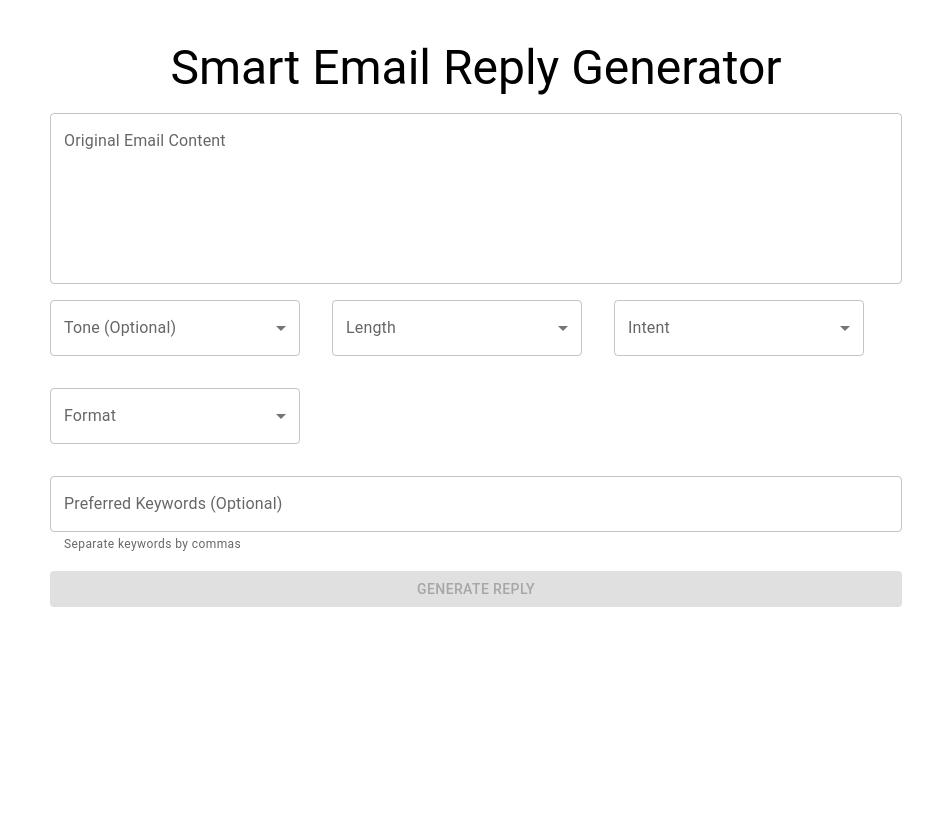
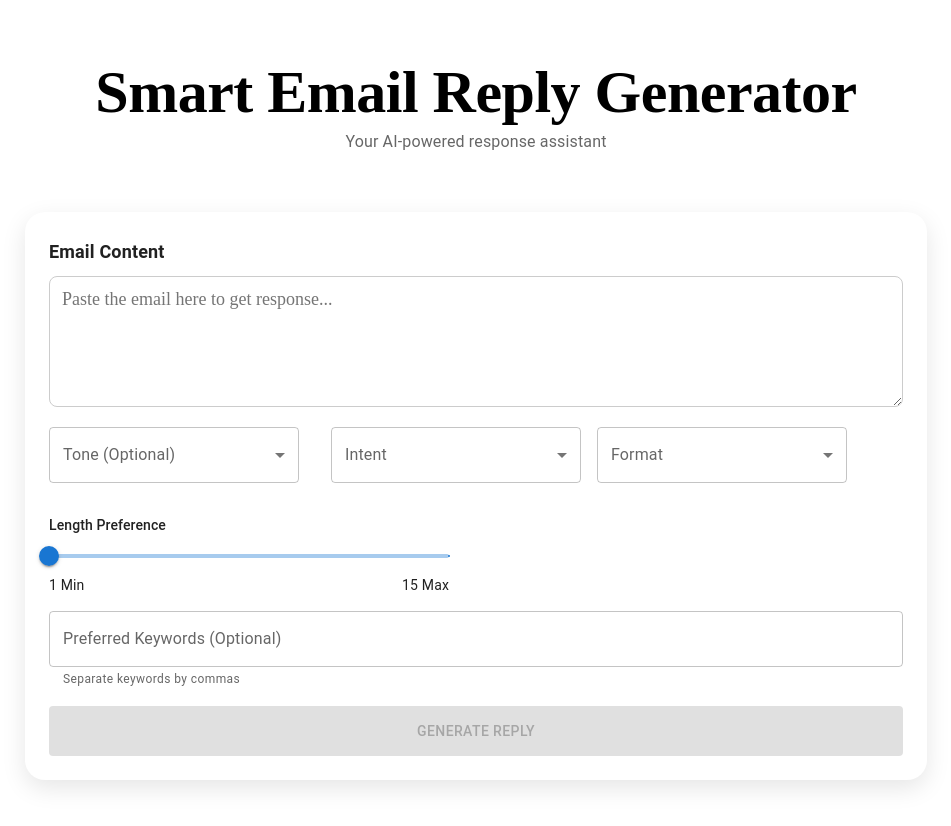
Before and after one commit to rxhuljoshi10/Smart-Email-Writer, a React (Vite) app in the folder Frontend/: page / in a window 1280 px wide. Shown: the whole page, without its empty margins (164-1115 px from the left). Before the commit the page ends 800 px from the top, so only its background shows below. Built offline with nearby package versions, Linux system fonts and the light colour scheme.

Commit message:
Enhance UI

```diff
--- a/Frontend/src/App.jsx
+++ b/Frontend/src/App.jsx
@@ -2,12 +2,15 @@ import { useState } from 'react'
 import Container from '@mui/material/Container';
 import { Box, Button, AppBar, Toolbar, CircularProgress, FormControl, InputLabel, MenuItem, Select, TextField, Typography } from '@mui/material';
 import axios from 'axios';
+import Slider from '@mui/material/Slider';
+import Card from '@mui/material/Card';
+import LabeledTextarea from './components/LabeledTextArea.jsx';
 
 
 function App() {
   const[emailContent, setEmailContent] = useState("");
   const[tone, setTone] = useState("");
-  const[length, setLength] = useState("");
+  const [replyLength, setReplyLength] = useState();
   const[intent, setIntent] = useState("");
   const[generatedReply, setGeneratedReply] = useState("");
   const[loading, setLoading] = useState(false);
@@ -17,7 +20,12 @@ function App() {
   const [currentIndex, setCurrentIndex] = useState(-1);
   const [customKeywords, setCustomKeywords] = useState("");
   const [format, setFormat] = useState("");
-
+  const MAX = 15;
+  const MIN = 1;
+  const marks = [
+    { value: MIN, label: '' },
+    { value: MAX, label: '' },
+  ];
 
 
   const handleRequest = async ({ url, payload, setLoadingState, updateHistory = true }) => {
@@ -53,7 +61,7 @@ function App() {
       payload: {
         emailContent,
         tone,
-        length,
+        length : replyLength,
         intent,
         format,
         customKeywords
@@ -102,25 +110,43 @@ function App() {
 
 
   return (
-
-    <Container maxWidth="md" sx={{py:4}}>
-      <Typography variant='h3' component="h1" gutterBottom textAlign={'center'}>
+    <>
+    <Box sx={{ py: 3, borderRadius: 2, my: 4 }}>
+      <Typography
+        variant='h2'
+        component="h1"
+        textAlign='center'
+        color="#000000"
+        sx={{ fontWeight: 'bold', fontFamily: 'serif' }}>
         Smart Email Reply Generator
       </Typography>
+      <Typography variant='subtitle1' textAlign='center' color="textSecondary">
+        Your AI-powered response assistant
+      </Typography>
+    </Box>
 
-      <Box >
-        <TextField
-          fullWidth
-          multiline
-          rows={6}
-          variant='outlined'
-          label="Original Email Content"
-          value={emailContent || ''}
+    <Container sx={{width:'950px'}}>
+      <Card
+        sx={{
+          mb:6,
+          boxShadow: '0px 8px 24px rgba(0, 0, 0, 0.1)', // soft shadow
+          borderRadius: '20px', // rounded corners
+          padding: 3, // spacing inside
+          transition: 'transform 0.3s ease, box-shadow 0.3s ease',
+          '&:hover': {
+            transform: 'translateY(-5px)', // slight lift on hover
+            boxShadow: '0px 12px 32px rgba(0, 0, 0, 0.2)', // stronger shadow
+          }
+        }}>
+
+        <LabeledTextarea
+          label="Email Content"
+          placeholder="Paste the email here to get response..."
+          value={emailContent}
           onChange={(e) => setEmailContent(e.target.value)}
-          sx={{mb:2}}
         />
 
-        <Box sx={{ display: 'flex', flexWrap: 'wrap', gap: 2, mb: 2 }}>
+        <Box sx={{ display: 'flex', flexWrap: 'wrap', gap: 2, my: 2 }}>
           <FormControl sx={{mb: 2, mr:2, width: '250px'}}>
             <InputLabel>Tone (Optional)</InputLabel>
             <Select
@@ -134,7 +160,7 @@ function App() {
             </Select>
           </FormControl>
 
-        <FormControl sx={{mb: 2, mr:2, width: '250px'}}>
+          {/* <FormControl sx={{mb: 2, mr:2, width: '250px'}}>
             <InputLabel>Length</InputLabel>
             <Select
               value={length || ''}
@@ -145,7 +171,7 @@ function App() {
                 <MenuItem value="2-3 line">Medium (2-3 line)</MenuItem>
                 <MenuItem value="5-7 line">Long (5-7 line)</MenuItem>
             </Select>
-        </FormControl>
+          </FormControl> */}
 
           <FormControl sx={{mb: 2, width: '250px'}}>
             <InputLabel>Intent</InputLabel>
@@ -175,6 +201,33 @@ function App() {
             </Select>
           </FormControl>
 
+          <Box sx={{ width: 400 }}>
+            <Typography variant="subtitle2" gutterBottom>
+              Length Preference
+            </Typography>
+            <Slider
+              marks={marks}
+              step={1}
+              value={replyLength}
+              valueLabelDisplay="auto"
+              min={MIN}
+              max={MAX}
+              onChange={(_, newValue) => setReplyLength(newValue)}
+            />
+            <Box sx={{ display: 'flex', justifyContent: 'space-between' }}>
+              <Typography
+                variant="body2"
+                sx={{ cursor: 'pointer' }}>
+                {MIN} Min
+              </Typography>
+              <Typography
+                variant="body2"
+                sx={{ cursor: 'pointer' }}>
+                {MAX} Max
+              </Typography>
+            </Box>
+          </Box>
+
           <TextField
             label="Preferred Keywords (Optional)"
             variant="outlined"
@@ -183,36 +236,55 @@ function App() {
             onChange={(e) => setCustomKeywords(e.target.value)}
             helperText="Separate keywords by commas"
           />
-
         </Box>
 
         <Button
           variant='contained'
           onClick={handleSubmit}
           disabled={!emailContent || loading}
-          fullWidth>
+          fullWidth
+          sx={{height:'50px'}}>
           {loading ? <CircularProgress size={24}/> : "Generate Reply"}
         </Button>
-      </Box>
 
         {error && (
           <Typography color='error' sx={{mb:2}}>
           {error}
         </Typography>
         )}
+      </Card>
 
       {generatedReply && (
+        <Card
+          sx={{
+            boxShadow: '0px 8px 24px rgba(0, 0, 0, 0.1)', // soft shadow
+            borderRadius: '20px', // rounded corners
+            padding: 3, // spacing inside
+            transition: 'transform 0.3s ease, box-shadow 0.3s ease',
+            '&:hover': {
+              transform: 'translateY(-5px)', // slight lift on hover
+              boxShadow: '0px 12px 32px rgba(0, 0, 0, 0.2)', // stronger shadow
+            }
+          }}>
+
+          <LabeledTextarea
+            label="Generated Reply"
+            placeholder=""
+            value={generatedReply}
+            onChange={(e) => setGeneratedReply(e.target.value)}
+          />
+
           <Box sx={{ mt:5}}>
-          <Typography variant='h6' gutterBottom>
+            {/* <Typography variant='h6' gutterBottom>
               Generated Reply
-          </Typography>
+            </Typography> */}
 
             {/* <Box sx={{ position: 'relative', width: '100%' }}> */}
               <Box sx={{ display: 'flex', alignItems: 'center' , position: 'relative'}}>
                 <Button onClick={handleLeftArrow} disabled={currentIndex <= 0} sx={{ minWidth: '40px' }}>
                   ⬅️
                 </Button>
-
+{/*
                 <TextField
                   fullWidth
                   multiline
@@ -221,7 +293,7 @@ function App() {
                   value={generatedReply || ""}
                   onChange={(e) => setGeneratedReply(e.target.value)}
                   inputProps={{ "aria-readonly": true }}
-              />
+                /> */}
 
                 <Button onClick={handleRightArrow} disabled={loading} sx={{ minWidth: '40px' }}>
                   ➡️
@@ -261,8 +333,10 @@ function App() {
             </Box>
             )}
           </Box>
+        </Card>
       )}
     </Container>
+    </>
   )
 }
 
--- /dev/null
+++ b/Frontend/src/components/LabeledTextArea.jsx
@@ -0,0 +1,32 @@
+import React from 'react';
+import { Box, Typography } from '@mui/material';
+import TextareaAutosize from '@mui/material/TextareaAutosize';
+
+const LabeledTextarea = ({ label, value, onChange, placeholder}) => {
+  return (
+    <Box sx={{ width: '100%', mb: 2 }}>
+      <Typography variant="subtitle1" sx={{fontSize:18, fontWeight: 'bold', mb: 1 }}>
+        {label}
+      </Typography>
+
+      <TextareaAutosize
+        minRows={5}
+        placeholder={placeholder}
+        value={value}
+        onChange={onChange}
+        style={{
+          width: '100%',
+          padding: '12px',
+          fontSize: '18px',
+          borderRadius: '8px',
+          border: '1px solid #ccc',
+          fontFamily: 'inherit',
+          resize: 'vertical',
+          boxSizing: 'border-box',
+        }}
+      />
+    </Box>
+  );
+};
+
+export default LabeledTextarea;
```
Lines whose indentation alone changed are shown as unchanged.
